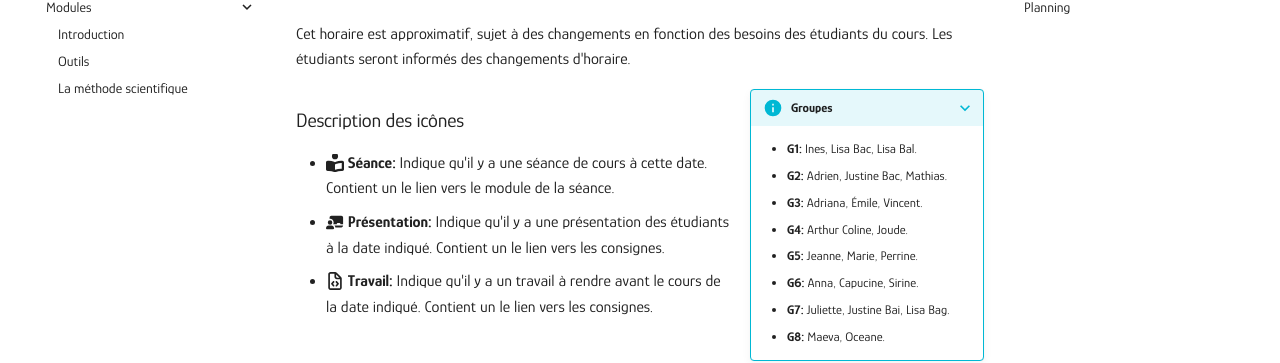
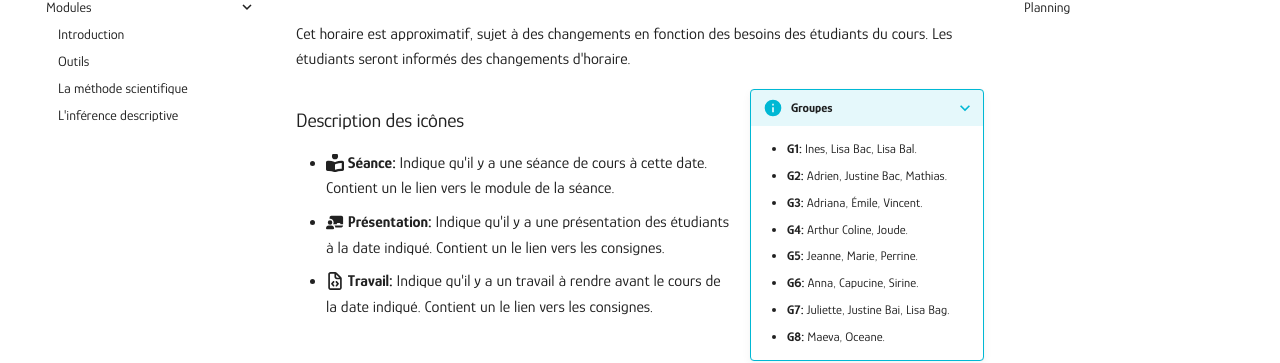
Before and after one commit to mickaeltemporao/mdss, an MkDocs documentation site: the page built from docs/schedule.md, in a window 1280 px wide. Shown: the part 206-569 px from the top of the page. Built offline with MkDocs 1.6.1 and Material for MkDocs 9.7.7, drawn with Linux system fonts in a browser that asks for light colours.

Commit message:
update nav

```diff
--- a/mkdocs.yml
+++ b/mkdocs.yml
@@ -62,6 +62,7 @@ nav:
       - modules/introduction.md
       - modules/tools.md
       - modules/science.md
+      - modules/descriptive-inference.md
       # - modules/causality.md
       # - modules/sampling.md
       # - modules/measurement.md
```
